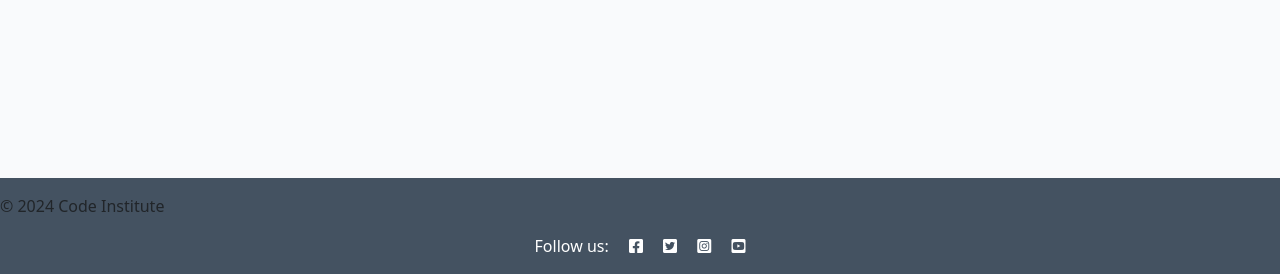
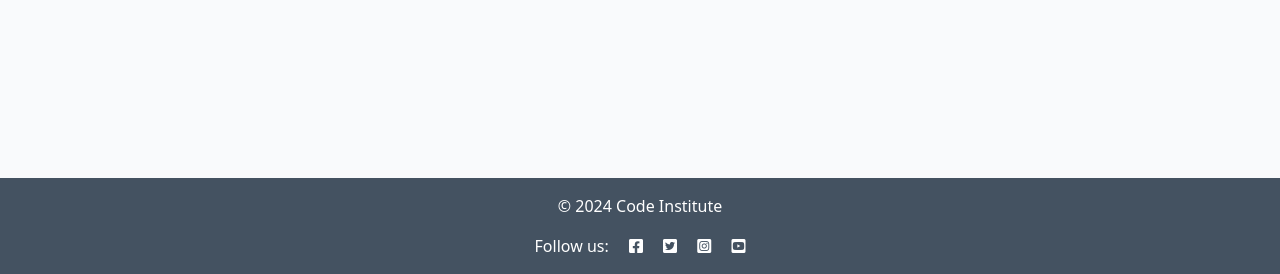
Before and after one commit to Damitwhy/Django-Blog, a Django app: template templates/base.html in a window 1280 px wide. Shown: the part 526-800 px from the top of the page. Run offline with Django 4.2, Linux system fonts and the light colour scheme; the template is opened without the code that fills it, so the values that code supplies are empty.

Commit message:
styled copyright again

```diff
--- a/templates/base.html
+++ b/templates/base.html
@@ -63,7 +63,7 @@
     <footer class="footer mt-auto py-3 dark-bg">
         <p class="m-0 text-center text-white">
             {% block copyright %}
-                <p id="">&copy; 2024 Code Institute</p>
+                <p class="m-0 text-center text-white">&copy; 2024 Code Institute</p>
             {% endblock copyright %}
         </p>
         <p class="m-0 text-center text-white">Follow us: <i class="fab fa-facebook-square ms-3"></i>
```
